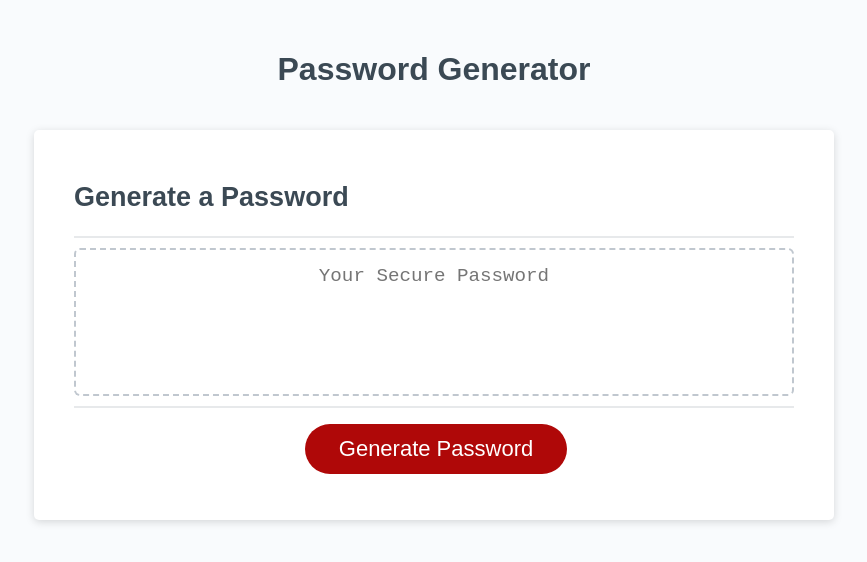
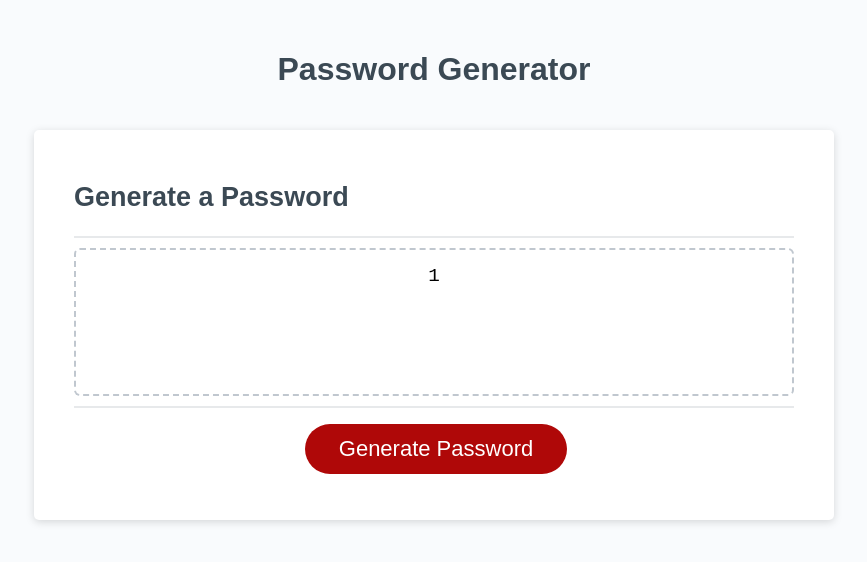
Before and after one commit to shivermotion/password_generator, a plain HTML site: page 02-Homework/Develop/index.html in a window 1280 px wide. Both pictures are taken after a click on the button "Generate Password". Shown: the whole page, without its empty margins (206-1073 px from the left). Drawn offline with Linux system fonts and the light colour scheme.

Commit message:
in progress

```diff
--- a/02-Homework/Develop/script.js
+++ b/02-Homework/Develop/script.js
@@ -1,13 +1,32 @@
+//Prompt
+promptWindow = window.alert(
+	"click the red button to generate a password. Password can be between 8-128 characters in length. A-Z,0-9, and including special characters"
+);
+
 // Assignment Code
-var generateBtn = document.querySelector("#generate");
+
+let generateBtn = document.querySelector("#generate");
 
 // Write password to the #password input
 function writePassword() {
-	var password = generatePassword();
-	var passwordText = document.querySelector("#password");
+	let password = generatePassword();
+	let passwordText = document.querySelector("#password");
 
 	passwordText.value = password;
 }
 
 // Add event listener to generate button
 generateBtn.addEventListener("click", writePassword);
+
+let generatePassword = function () {
+	let array =
+		"1234567890qwertyuiopasdfghjklzxcvbnmQWERTYUIOPASDFGHJKLZXCVBNM !#$%&'()*+,-./:;<=>?@[^_`{|}~";
+	array.split("");
+	console.log(array.split(""));
+
+	for (let i = 0; i < 8; i++) {
+		let pw = [];
+		pw += array[i];
+		return pw.toString();
+	}
+};
```
Also changed, not shown: 02-Homework/Develop/index.html (+9 -0 lines).
